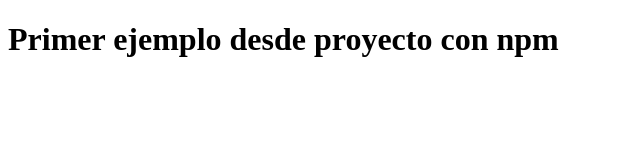
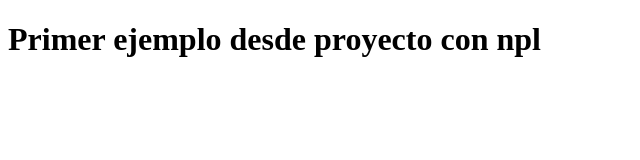
Before and after one commit to sebasmerubia/Sesion20220426_ejemplogit, a website: page index.html in a window 1280 px wide. Shown: the full height of the page, 0-640 px from the left. Drawn offline with Linux system fonts and the light colour scheme.

Commit message:
Segundo commit

```diff
--- a/index.html
+++ b/index.html
@@ -7,6 +7,6 @@
     <title>primera página desde npm</title>
 </head>
 <body>
-    <h1>Primer ejemplo desde proyecto con npm</h1>
+    <h1>Primer ejemplo desde proyecto con npl</h1>
 </body>
 </html>
```
